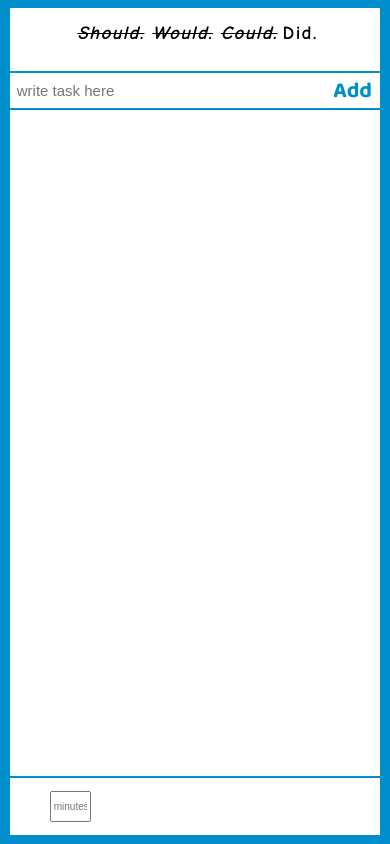
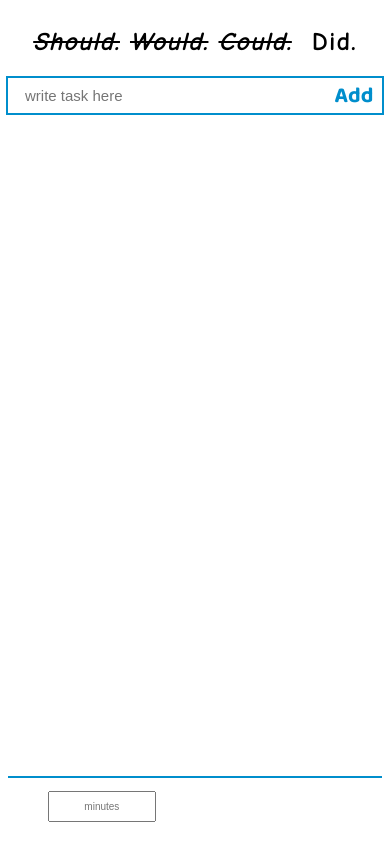
Before and after one commit to ztisaj/To-Do-List, a plain HTML site: page index.html in a window 390 px wide. Drawn offline with Linux system fonts and the light colour scheme.

Commit message:
Update style.css

```diff
--- a/style.css
+++ b/style.css
@@ -168,8 +168,12 @@ input[type=number] {
 }
 
 @media only screen and (max-width:750px){
+  body{
+    background-color: #fff;
+  }
   #main{
-    width: 95vw;
+    width: 100%;
+    max-height: 100%;
   }
 
   #countdown {
@@ -179,43 +183,3 @@ input[type=number] {
     margin-right: 0;
   }
 }
-
-@media only screen and (max-width: 550px){
-
-
-  #title {
-    font-size: 3vw;
-    align-items: baseline;
-    justify-content: space-between;
-  }
-  #strike {
-    margin: 0 5px;
-  }
-
-  #input {
-    width: 70%;
-    margin-left: 5px;
-    font-size: 15px;
-  }
-
-  #tasks {
-    font-size: 18px;
-  }
-
-  li {
-    justify-content: space-around;
-    align-items: baseline;
-    margin: 8px;
-  }
-.display__end-time{
-  width: 100%;
-  margin-right: 5px;
-  text-align: center;
-}
-
-#input-min{
-  width: 30%;
-}
-
-
-}
```
